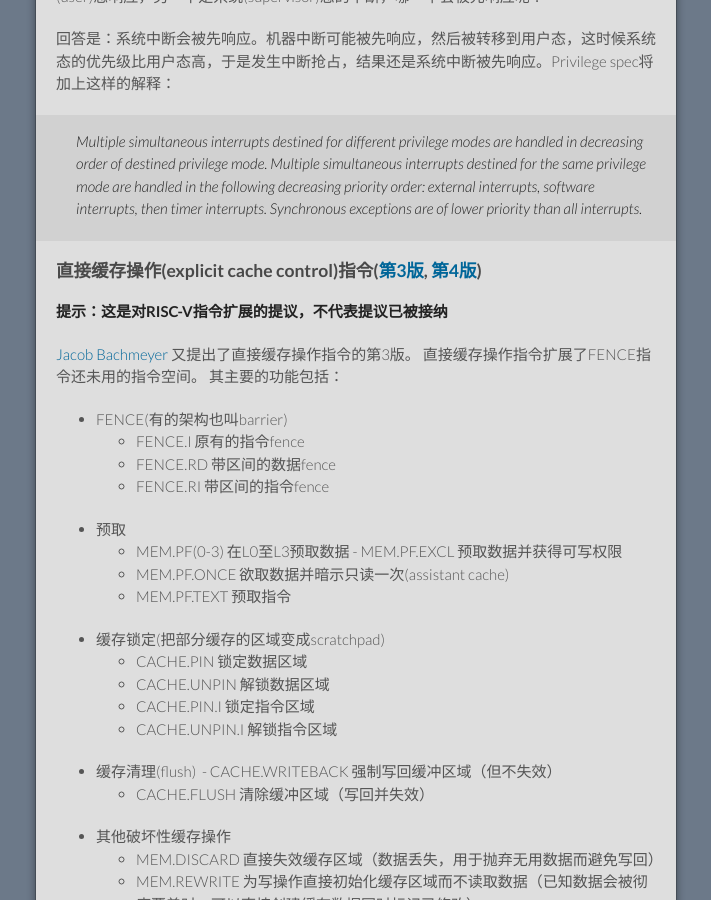
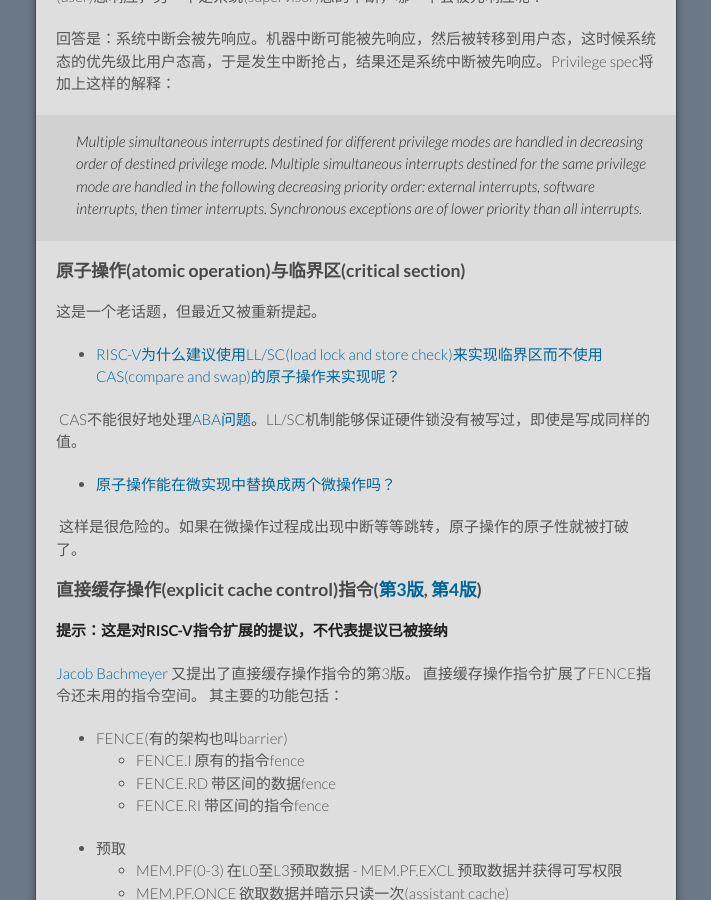
Before and after one commit to cnrv/home, a Jekyll site: the page built from bi-week-rpts/2017-08-03.md, in a window 1280 px wide and 900 px high, scrolled down 698 px. Shown: the whole window, without its empty margins (284-995 px from the left). Built offline with Jekyll 4.4.1, drawn with Linux system fonts in a browser that asks for light colours; Markdown is read by kramdown in place of the engine named in the settings; our own code applies the rules of GitHub Pages for plain Markdown files.

Commit message:
Finally remember what "critical section" is called in Chinese!

```diff
--- a/bi-week-rpts/2017-08-03.md
+++ b/bi-week-rpts/2017-08-03.md
@@ -34,6 +34,18 @@ RISC-V中文书：[《关于RISC-V你所需要知道的一切》](https://www.gi
 > are handled in the following decreasing priority order: external
 > interrupts, software interrupts, then timer interrupts. Synchronous
 > exceptions are of lower priority than all interrupts.
+
+### 原子操作(atomic operation)与临界区(critical section)
+
+这是一个老话题，但最近又被重新提起。
+
+- [RISC-V为什么建议使用LL/SC(load lock and store check)来实现临界区而不使用CAS(compare and swap)的原子操作来实现呢？](https://github.com/riscv/riscv-isa-manual/issues/93)
+
+  CAS不能很好地处理[ABA问题](https://en.wikipedia.org/wiki/ABA_problem)。LL/SC机制能够保证硬件锁没有被写过，即使是写成同样的值。
+
+- [原子操作能在微实现中替换成两个微操作吗？](https://groups.google.com/a/groups.riscv.org/forum/#!msg/hw-dev/siW5CT4V5bY/284nC0_pBAAJ)
+
+  这样是很危险的。如果在微操作过程成出现中断等等跳转，原子操作的原子性就被打破了。
 
 ### 直接缓存操作(explicit cache control)指令([第3版](https://groups.google.com/a/groups.riscv.org/forum/#!msg/isa-dev/Xa1y68PxjAU/MB2rLM1zAAAJ), [第4版](https://groups.google.com/a/groups.riscv.org/forum/#!msg/isa-dev/eKkGAN2-jss/4uRoQi2TBAAJ))
 
```
